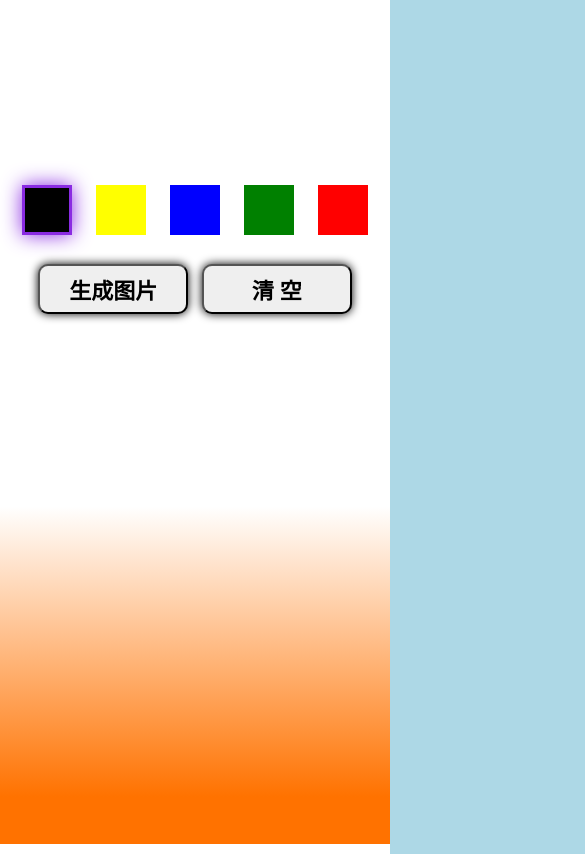
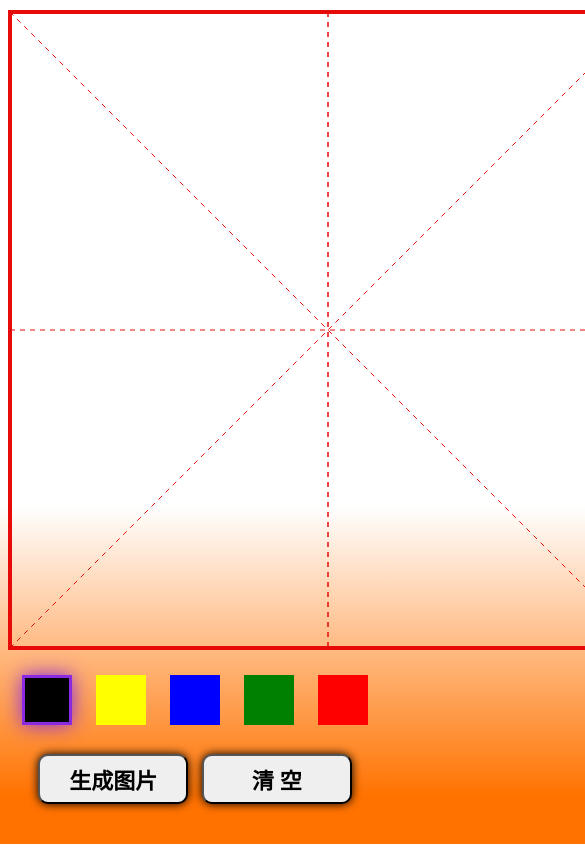
Before and after one commit to bluefly1234/writeAWord, a plain HTML site: page index.html in a window 390 px wide. Shown: the top 854 px of the page, 585 px wide, since content can reach past the window. Drawn offline with Linux system fonts and the light colour scheme.

Commit message:
add source file Tablet.js

```diff
--- a/index.html
+++ b/index.html
@@ -28,6 +28,7 @@
         </div>
 
     </div>
+    <script src="./js/Tablet.js"></script>
     <script src="./js/index.js"></script>
 </body>
 </html>
```
